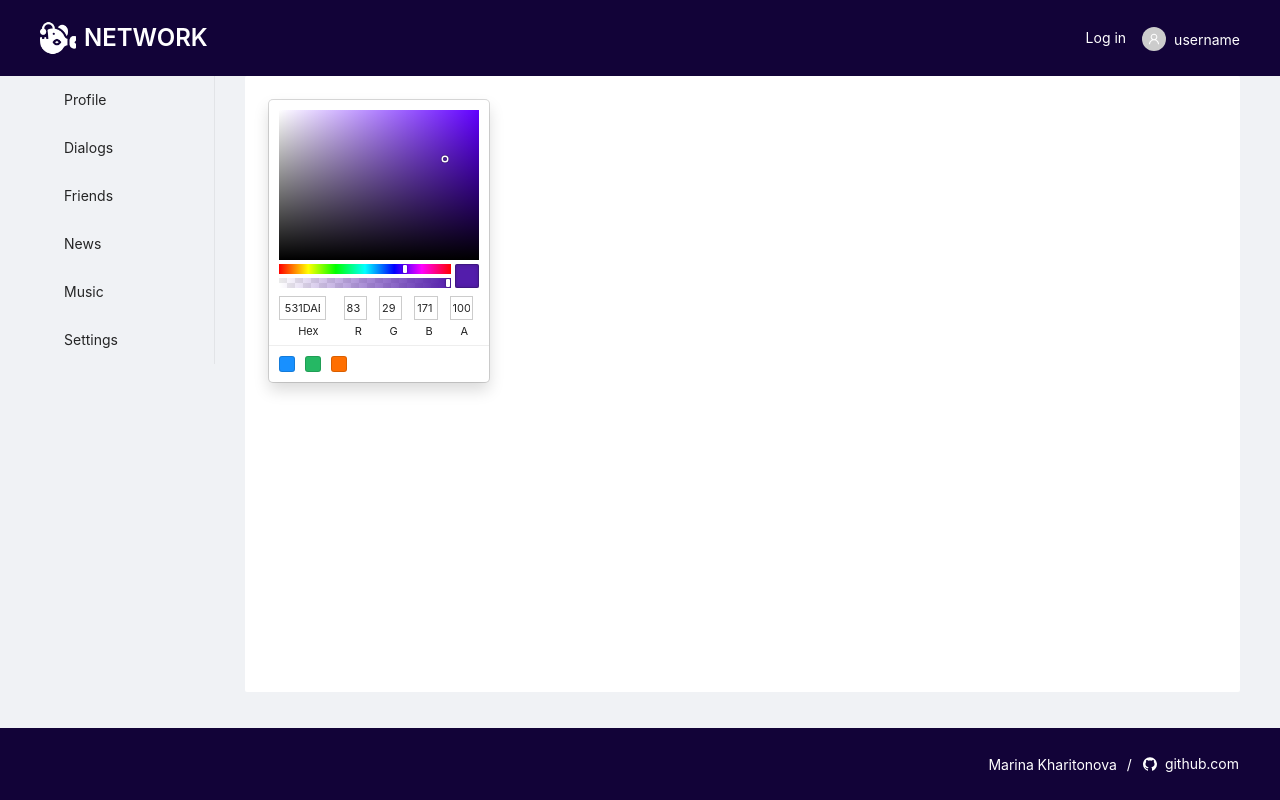
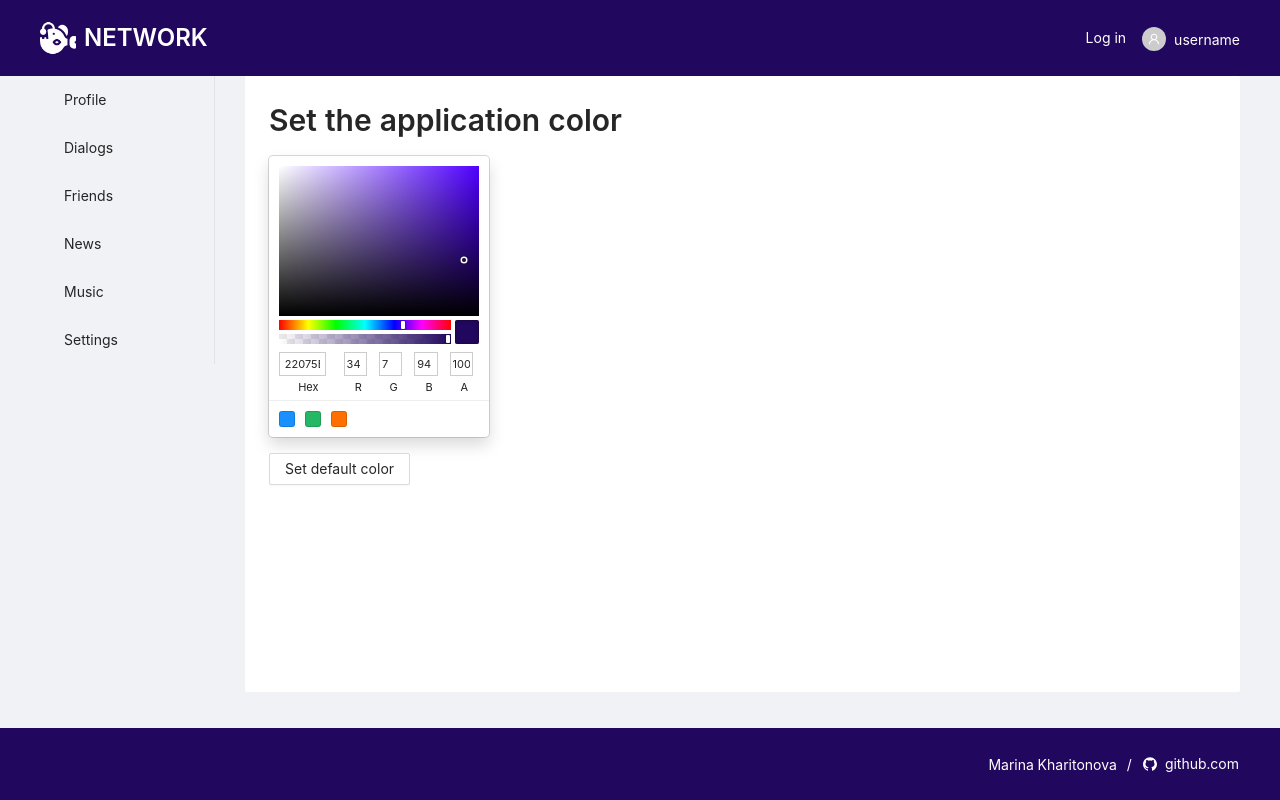
Before and after one commit to marinakharitonova/network, a React (Create React App) app: page /settings in a window 1280 px wide. Built offline with nearby package versions, Linux system fonts and the light colour scheme.

Commit message:
feat: added application color changing and storing in local storage

```diff
--- a/src/App.tsx
+++ b/src/App.tsx
@@ -1,16 +1,46 @@
-import {Layout} from 'antd';
+import {ConfigProvider, Layout} from 'antd';
 import HeaderApp from "./components/HeaderApp/HeaderApp";
 import Main from "./components/Main/Main";
 import FooterApp from "./components/FooterApp/FooterApp";
-import React from "react";
+import React, {useState} from "react";
+import {purple} from "@ant-design/colors";
+import {useLocalStorage} from "./hooks/useLocalStorage";
 
-function App() {
+export const defaultColor = purple[8];
+
+ConfigProvider.config({
+    theme: {
+        primaryColor: defaultColor,
+    }
+});
+
+interface ColorContextInterface {
+    color: string;
+    changeColor: (col: string) => void
+}
+
+export const ColorContext = React.createContext<ColorContextInterface | null>(null);
+
+const App = (): JSX.Element => {
+    const [appColor, setAppColor] = useLocalStorage<string>("appColor", defaultColor);
+
+    const colorContextValue: ColorContextInterface = {
+        color: appColor,
+        changeColor: (color: string) => {
+            setAppColor(color)
+        }
+    };
+
     return (
-        <Layout style={{minHeight: "100vh"}}>
-            <HeaderApp/>
-            <Main/>
-            <FooterApp/>
-        </Layout>
+        <ConfigProvider>
+            <ColorContext.Provider value={colorContextValue}>
+                <Layout style={{minHeight: "100vh"}}>
+                    <HeaderApp/>
+                    <Main/>
+                    <FooterApp/>
+                </Layout>
+            </ColorContext.Provider>
+        </ConfigProvider>
     );
 }
 
--- a/src/components/FooterApp/FooterApp.tsx
+++ b/src/components/FooterApp/FooterApp.tsx
@@ -1,12 +1,15 @@
 import {Button, Layout, Space, Typography} from 'antd';
 import {GithubOutlined} from '@ant-design/icons';
+import {useContext} from "react";
+import {ColorContext} from "../../App";
 
 const {Footer} = Layout;
 const {Text} = Typography;
 
-function FooterApp() {
+const FooterApp = (): JSX.Element => {
+    const context = useContext(ColorContext);
     return (
-        <Footer>
+        <Footer style={{background: context?.color}}>
             <div className="container">
                 <div style={{textAlign: 'right', width: '100%', color: 'white'}}>
                     <Space size={10}>
--- a/src/components/HeaderApp/HeaderApp.tsx
+++ b/src/components/HeaderApp/HeaderApp.tsx
@@ -1,15 +1,16 @@
-import React from 'react';
+import React, {useContext} from 'react';
 import {Layout, Button, Image, Typography, Space} from 'antd';
 import logo from '../../assets/images/logo.png'
 import HeaderDropdown from "./HeaderDropdown/HeaderDropdown";
+import {ColorContext} from "../../App";
 
 const {Header} = Layout;
 const {Text} = Typography;
 
-
-function HeaderApp(){
+const HeaderApp = (): JSX.Element => {
+    const context = useContext(ColorContext);
     return (
-        <Header>
+        <Header style={{background: context?.color}}>
             <div className="container">
                 <div style={{display: 'flex', justifyContent: 'space-between', alignItems: 'center'}}>
                     <Space align={'center'}>
@@ -20,7 +21,6 @@ function HeaderApp(){
                         />
                         <Text strong={true} style={{color: 'white', fontSize: '24px'}}>NETWORK</Text>
                     </Space>
-
                     <div>
                         <Button type="text" style={{color: 'white'}}>
                             Log in
--- a/src/components/Main/Settings/Settings.tsx
+++ b/src/components/Main/Settings/Settings.tsx
@@ -1,34 +1,38 @@
-import {useContext, useState} from 'react';
-import {SketchPicker} from 'react-color';
-import {ConfigProvider} from 'antd';
-import {AppColorContext} from "../../../index";
+import React, {useContext} from 'react';
+import {ColorResult, SketchPicker} from 'react-color';
+import {ColorContext, defaultColor} from "../../../App";
+import {Button, ConfigProvider, Typography} from "antd";
+
+const {Title} = Typography;
 
 const Settings = (): JSX.Element => {
-    const appColor = useContext(AppColorContext);
+    const context = useContext(ColorContext);
 
-    const [color, setColor] = useState({
-        primaryColor: appColor,
-    });
-    const onColorChange = (nextColor: Partial<typeof color>) => {
-        const mergedNextColor = {
-            ...color,
-            ...nextColor,
-        };
-        setColor(mergedNextColor);
+    const changeColor = (color: string) => {
+        context?.changeColor(color);
         ConfigProvider.config({
-            theme: mergedNextColor,
+            theme: {
+                primaryColor: color,
+            }
         });
-    };
+    }
+
+    const handleColorChange = (result: ColorResult) => {
+        const {hex} = result;
+        changeColor(hex)
+    }
     return (
-        <SketchPicker
-            presetColors={['#1890ff', '#25b864', '#ff6f00']}
-            color={color.primaryColor}
-            onChange={({hex}) => {
-                onColorChange({
-                    primaryColor: hex,
-                });
-            }}
-        />
+        <>
+            <Title level={2}>Set the application color</Title>
+            <SketchPicker
+                presetColors={['#1890ff', '#25b864', '#ff6f00']}
+                color={context?.color}
+                onChange={handleColorChange}
+            />
+            <Button type='default' style={{marginTop: '16px'}} onClick={() => changeColor(defaultColor)}>
+                Set default color
+            </Button>
+        </>
     )
 
 }
--- /dev/null
+++ b/src/hooks/useLocalStorage.ts
@@ -0,0 +1,40 @@
+import {useState} from "react";
+
+export function useLocalStorage<T>(key: string, initialValue: T) {
+    // State to store our value
+    // Pass initial state function to useState so logic is only executed once
+    const [storedValue, setStoredValue] = useState<T>(() => {
+        if (typeof window === "undefined") {
+            return initialValue;
+        }
+        try {
+            // Get from local storage by key
+            const item = window.localStorage.getItem(key);
+            // Parse stored json or if none return initialValue
+            return item ? JSON.parse(item) : initialValue;
+        } catch (error) {
+            // If error also return initialValue
+            console.log(error);
+            return initialValue;
+        }
+    });
+    // Return a wrapped version of useState's setter function that ...
+    // ... persists the new value to localStorage.
+    const setValue = (value: T | ((val: T) => T)) => {
+        try {
+            // Allow value to be a function so we have same API as useState
+            const valueToStore =
+                value instanceof Function ? value(storedValue) : value;
+            // Save state
+            setStoredValue(valueToStore);
+            // Save to local storage
+            if (typeof window !== "undefined") {
+                window.localStorage.setItem(key, JSON.stringify(valueToStore));
+            }
+        } catch (error) {
+            // A more advanced implementation would handle the error case
+            console.log(error);
+        }
+    };
+    return [storedValue, setValue] as const;
+}
--- a/src/index.tsx
+++ b/src/index.tsx
@@ -2,33 +2,19 @@ import React from 'react';
 import ReactDOM from 'react-dom/client';
 import reportWebVitals from './reportWebVitals';
 import './styles/index.css'
-import {purple} from '@ant-design/colors';
-import {ConfigProvider} from 'antd';
 import {createBrowserRouter, RouterProvider} from "react-router-dom";
 import routes from "./routes/routes";
 import {store} from "./redux/store";
-import {Provider} from "react-redux"
-
-ConfigProvider.config({
-    theme: {
-        primaryColor: purple[6],
-    }
-});
+import {Provider} from "react-redux";
 
 const router = createBrowserRouter(routes);
 const root = ReactDOM.createRoot(document.getElementById('root') as HTMLElement);
 
-export const AppColorContext = React.createContext(purple[6]);
-
 root.render(
     <React.StrictMode>
-        <ConfigProvider>
-            <Provider store={store}>
-                <AppColorContext.Provider value={purple[6]}>
-                    <RouterProvider router={router}/>
-                </AppColorContext.Provider>
-            </Provider>
-        </ConfigProvider>
+        <Provider store={store}>
+            <RouterProvider router={router}/>
+        </Provider>
     </React.StrictMode>
 );
 
```
